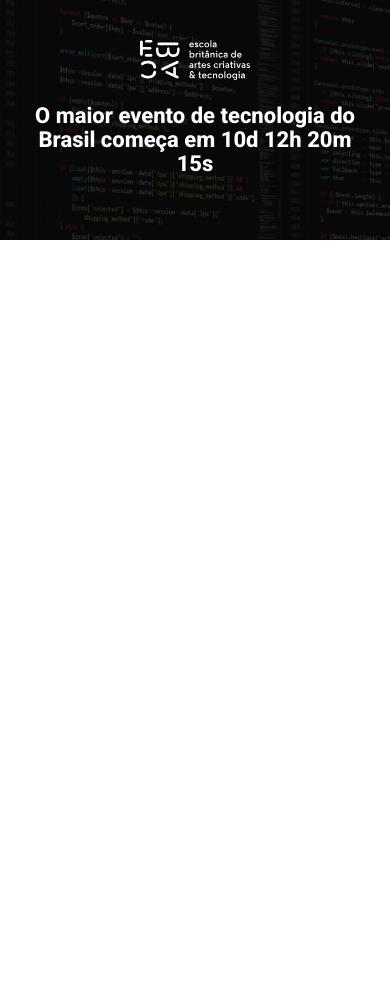
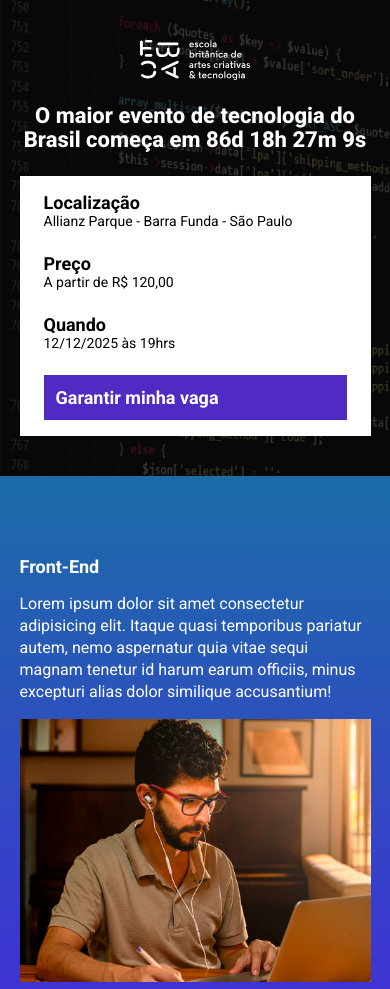
Before and after one commit to VictorMaterco/ebac_tech_talks, a website built with Parcel: page src/index.html in a window 390 px wide. Shown: the top 989 px of the page. Before the commit the page ends 844 px from the top, so only its background shows below. Built offline with nearby package versions, Linux system fonts and the light colour scheme.

Commit message:
Criando a contagem regressiva e finalizando os detalhes do Sass

```diff
--- a/package.json
+++ b/package.json
@@ -4,6 +4,7 @@
   "description": "",
   "scripts": {
     "dev": "parcel src/index.html src/styles/main.scss src/scripts/main.js",
+    "build": "parcel build src/index.html",
     "test": "echo \"Error: no test specified\" && exit 1"
   },
   "keywords": [],
--- a/src/index.html
+++ b/src/index.html
@@ -8,16 +8,84 @@
     <link rel="preconnect" href="https://fonts.gstatic.com" crossorigin>
     <link href="https://fonts.googleapis.com/css2?family=Roboto:ital,wght@0,100..900;1,100..900&display=swap" rel="stylesheet">
     <link rel="stylesheet" href="styles/main.scss">
+    <link rel="stylesheet" href="https://unpkg.com/aos@next/dist/aos.css" />
+
 </head>
 <body>
     <header class="hero">
-        <div class="conteiner">
+        <div class="container">
             <img class="hero__logo" src="./images/ebac_logo.svg" alt="EBAC">
             <p class="hero__text">
-                O maior evento de tecnologia do Brasil começa em 10d 12h 20m 15s
+                O maior evento de tecnologia do Brasil começa em <span id="contador"></span>
             </p>
+            <div class="infos-bar">
+                <ul class="infos-bar__infos">
+                    <li class="infos-bar__infos__item">
+                        <b>Localização</b>
+                        Allianz Parque - Barra Funda - São Paulo
+                    </li>
+                    <li class="infos-bar__infos__item">
+                        <b>Preço</b>
+                        A partir de R$ 120,00
+                    </li>
+                    <li class="infos-bar__infos__item">
+                        <b>Quando</b>
+                        12/12/2025 às 19hrs
+                    </li>
+                </ul>
+                <a href="#" class="button button--primary">
+                    Garantir minha vaga
+                </a>
+            </div>
         </div>
     </header>
+
+    <section class="event event--frontend">
+        <div class="container" data-aos="fade-right">
+            <div class="event__details">
+                <h2 class="event__details__title">Front-End</h2>
+                <p class="event__details__description">
+                    Lorem ipsum dolor sit amet consectetur adipisicing elit. Itaque quasi temporibus pariatur autem, nemo aspernatur quia vitae sequi magnam tenetur id harum earum officiis, minus excepturi alias dolor similique accusantium!
+                </p>
+            </div>
+            <img class="event__image" src="./images/frontend.png" alt="Front-end">
+        </div>
+    </section>
+    <section class="event event--ui-ux event--image-left">
+        <div class="container" data-aos="fade-left">
+            <div class="event__details">
+                <h2 class="event__details__title">UI/UX</h2>
+                <p class="event__details__description">
+                    Lorem ipsum dolor sit amet consectetur adipisicing elit. Itaque quasi temporibus pariatur autem, nemo aspernatur quia vitae sequi magnam tenetur id harum earum officiis, minus excepturi alias dolor similique accusantium!
+                </p>
+            </div>
+            <img class="event__image" src="./images/ui-ux.png" alt="UI/UX">
+        </div>
+    </section>
+    <section class="event event--backend">
+        <div class="container" data-aos="fade-right">
+            <div class="event__details">
+                <h2 class="event__details__title">Back-End</h2>
+                <p class="event__details__description">
+                    Lorem ipsum dolor sit amet consectetur adipisicing elit. Itaque quasi temporibus pariatur autem, nemo aspernatur quia vitae sequi magnam tenetur id harum earum officiis, minus excepturi alias dolor similique accusantium!
+                </p>
+            </div>
+            <img class="event__image" src="./images/backend.png" alt="Back-End">
+        </div>
+    </section>
+    <section class="event event--data-science event--image-left">
+        <div class="container" data-aos="fade-left">
+            <div class="event__details">
+                <h2 class="event__details__title">Data Science</h2>
+                <p class="event__details__description">
+                    Lorem ipsum dolor sit amet consectetur adipisicing elit. Itaque quasi temporibus pariatur autem, nemo aspernatur quia vitae sequi magnam tenetur id harum earum officiis, minus excepturi alias dolor similique accusantium!
+                </p>
+            </div>
+            <img class="event__image" src="./images/data.png" alt="Data Science">
+        </div>
+    </section>
+
+    <script src="https://unpkg.com/aos@next/dist/aos.js"></script>
     <script src="scripts/main.js"></script>
 </body>
 </html>
--- a/src/scripts/main.js
+++ b/src/scripts/main.js
@@ -1 +1,27 @@
-console.log("Olá mundo");
+AOS.init();
+
+const dataDoEvento = new Date("Dec 12, 2025 19:00:00");
+const timeStampDoEvento = dataDoEvento.getTime();
+
+const contaAsHoras = setInterval(function() {
+    const agora = new Date();
+    const timeStampAtual = agora.getTime();
+
+    const distanciaAteOEvento = timeStampDoEvento - timeStampAtual;
+
+    const diaEmMs = 1000 * 60 * 60 * 24;
+    const horaEmMs = 1000 * 60 * 60;
+    const minutosEmMs = 1000 * 60;
+
+    const diasAteOEvento =  Math.floor(distanciaAteOEvento / diaEmMs);
+    const horasAteOEvento = Math.floor(distanciaAteOEvento % (diaEmMs) / horaEmMs);
+    const minutosAteOEvento = Math.floor((distanciaAteOEvento % horaEmMs) / minutosEmMs);
+    const segundosAteOEvento = Math.floor((distanciaAteOEvento % minutosEmMs) / 1000);
+
+    document.getElementById('contador').innerHTML = `${diasAteOEvento}d ${horasAteOEvento}h ${minutosAteOEvento}m ${segundosAteOEvento}s`;
+
+    if (distanciaAteOEvento < 0) {
+        clearInterval(contaAsHoras);
+        document.getElementById('contador').innerHTML = `--d --h --m --s. Evento já realizado`;
+    }
+}, 1000);
--- /dev/null
+++ b/src/styles/_event.scss
@@ -0,0 +1,64 @@
+@use 'variables';
+
+.event {
+    padding: 80px 0;
+
+    &--frontend {
+        background-image: linear-gradient(variables.$blue, variables.$violet);
+    }
+
+    &--ui-ux {
+        background-image: linear-gradient(variables.$violet, variables.$pink);
+    }
+
+    &--backend {
+        background-image: linear-gradient(variables.$pink, variables.$yellow);
+    }
+
+    &--data-science {
+        background-image: linear-gradient(variables.$yellow, variables.$pink);
+    }
+
+    &--image-left {
+        .container {
+            flex-direction: row-reverse;
+        }
+    }
+
+    .container {
+        display: flex;
+        gap: 40px;
+    }
+
+    &__image {
+        max-width: 360px;
+    }
+
+    &__details {
+        &__title {
+            font-size: 18px;
+            font-weight: bold;
+            margin-bottom: 16px;
+        }
+
+        &__description {
+            font-size: 16px;
+            line-height: 22px;
+        }
+    }
+
+    @media (max-width: 640px) {
+        .container {
+            display: block;
+        }
+
+        &__image {
+            width: 100%;
+        }
+
+        &__details {
+            margin-right: 0px;
+            margin-bottom: 16px;
+        }
+    }
+}
--- a/src/styles/_hero.scss
+++ b/src/styles/_hero.scss
@@ -1,12 +1,14 @@
+@use 'variables';
+
 .hero {
-    padding-top: 64px;
-    padding-bottom: 100px;
+    padding-top: 40px;
+    padding-bottom: 80px;
     background-image: url(../images/fundo.png);
     background-repeat: no-repeat;
     background-size: cover;
     position: relative;
 
-    .conteiner {
+    .container {
         position: relative;
     }
 
@@ -16,7 +18,7 @@
         left: 0;
         width: 100%;
         height: 100%;
-        background-color: #000;
+        background-color: variables.$textColor2;
         content: '';
         opacity: 0.7;
     }
--- /dev/null
+++ b/src/styles/_variables.scss
@@ -0,0 +1,8 @@
+$textColor: #fff;
+$textColor2: #000;
+
+$blue: #1B6CA7;
+$violet: #442BDB;
+$pink: #89223B;
+$yellow: #9C7910;
+$purple: #4F2AC3;
--- /dev/null
+++ b/src/styles/componentes/_buttons.scss
@@ -0,0 +1,25 @@
+@use '../variables';
+
+.button {
+    padding: 12px;
+    font-size: 18px;
+    font-weight: bold;
+    text-decoration: none;
+    text-align: center;
+    white-space: nowrap;
+
+    &--primary {
+        color: #fff;
+        background-color: variables.$purple;
+    }
+
+    @media (max-width: 640px) {
+        display: block;
+        width: 100%;
+    }
+
+    @media (max-width: 1024px) {
+        display: flex;
+        align-items: center;
+    }
+}
--- /dev/null
+++ b/src/styles/componentes/_infos_bar.scss
@@ -0,0 +1,43 @@
+@use '../variables';
+
+.infos-bar {
+    padding: 16px 24px;
+    background-color: variables.$textColor;
+    display: flex;
+    justify-content: space-between;
+
+    &__infos {
+        display: flex;
+        gap: 40px;
+
+
+        &__item {
+            font-size: 14px;
+            color: variables.$textColor2;
+
+            b {
+                font-size: 18px;
+                display: block;
+                color: variables.$textColor2;
+            }
+        }
+    }
+
+    @media (max-width: 640px) {
+        display: block;
+
+        &__infos {
+            display: block;
+
+            &__item {
+                margin-bottom: 24px;
+            }
+        }
+    }
+
+    @media (max-width: 1024px) {
+        &__infos {
+            gap: 16px;
+        }
+    }
+}
--- a/src/styles/main.scss
+++ b/src/styles/main.scss
@@ -1,14 +1,19 @@
 @use 'hero';
+@use 'componentes/infos_bar';
+@use 'componentes/buttons';
+@use 'event';
+@use 'variables';
 
 * {
     margin: 0;
     padding: 0;
     box-sizing: border-box;
     font-family: Roboto, sans-serif;
-    color: #fff;
+    color: variables.$textColor;
+    list-style: none;
 }
 
-.conteiner {
+.container {
     max-width: 960px;
     width: 100%;
     margin: 0 auto;
```
